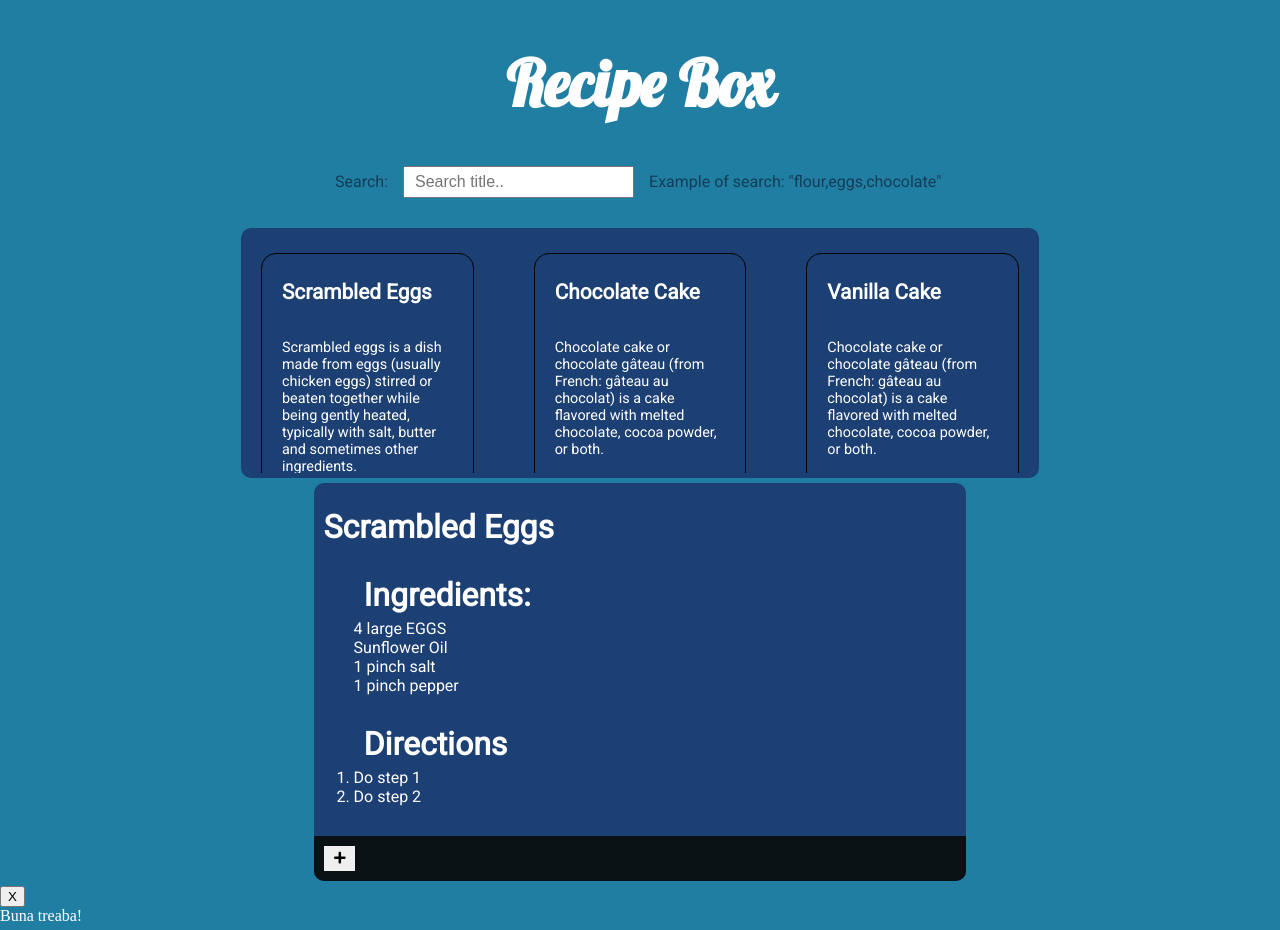
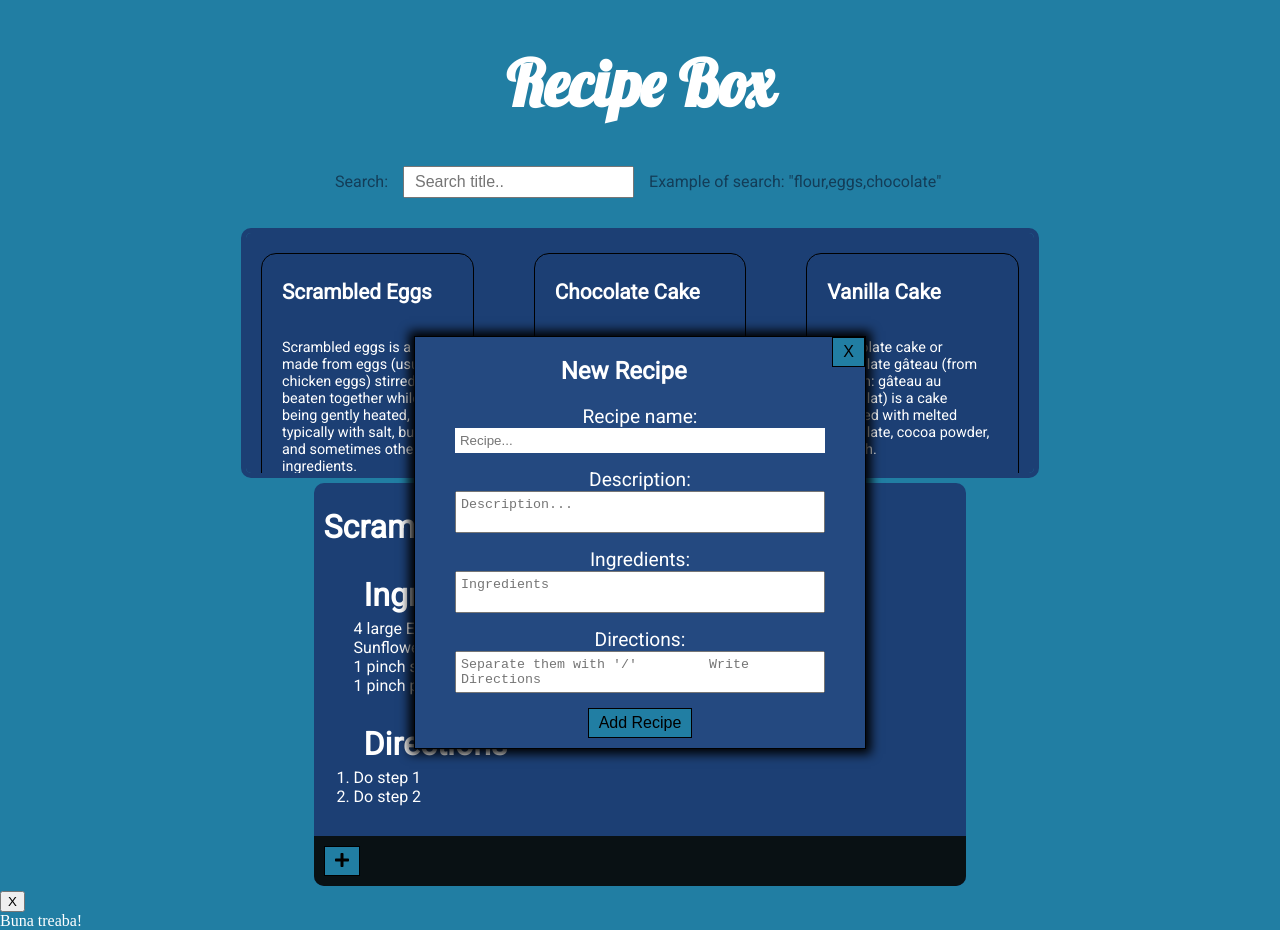
Before and after one commit to Andarus-1994/Recipes, a Vue app: page / in a window 1280 px wide. Built offline with nearby package versions, Linux system fonts and the light colour scheme.

Commit message:
Add recipe form, but no functionality

```diff
--- a/src/components/Add.vue
+++ b/src/components/Add.vue
@@ -1,22 +1,56 @@
 <template>
   <div class="add">
 
-    <button> <font-awesome-icon icon="plus" /></button>
+    <button @click="hide=!hide"> <font-awesome-icon icon="plus" /></button>
+    <div v-if="hide" class="AddTemplate">
+      <button @click="hide=!hide" style="float:right">X</button>
+      <h2>New Recipe</h2>
+      <div class="Inputs">
+      <div class="wrapperInput">
+      <label>Recipe name:</label>
+    <input type="text" v-model="recipe.name" placeholder="Recipe..." />
+      </div>
+      <div class="wrapperInput">
+      <label>Description:</label>
+    <textarea type="text" v-model="recipe.description" placeholder="Description..." />
+      </div>
+      <div class="wrapperInput">
+      <label>Ingredients:</label>
+    <textarea type="text" v-model="recipe.ingredients" placeholder="Ingredients" />
+      </div>
+      <div class="wrapperInput">
+      <label>Directions:</label>
+    <textarea type="text" v-model="recipe.directions" placeholder="Separate them with '/'         Write Directions" />
+      </div>
+      </div>
+      <button @click="addRecipe">Add Recipe</button>
+    </div>
   </div>
 </template>
 
 <script>
 export default {
   name: "add",
-
+   data: () => {
+    return {
+      hide: true,
+      recipe:{name:"",description:"", ingredients:[],directions:[]}
+    };
+   },
   created: function() {
     console.log('I am here');
   },
+  methods: {
+    addRecipe: function() {
+      console.log(this.recipe)
+    }
+  }
 };
 </script>
 
 <style lang="css" scoped>
 .add{
+    position: relative;
     background: rgb(9, 17, 20);
     border-bottom-right-radius: 10px;
     border-bottom-left-radius: 10px;
@@ -25,12 +59,50 @@ export default {
 
 .add button{
     position: relative;
+    background-color: rgb(33, 126, 163);
     cursor: pointer;
-    border:none;
+    border: 1px solid black;
     padding: 5px 10px;
+    font-size: 1rem;
 }
 .add button:active{
     top:1px;
     bottom:1px;
 }
+.add .AddTemplate{
+  position: absolute;
+  background: rgb(36, 73, 128);
+  border:1px solid black;
+  width:450px;
+  top:-500px;
+  padding-bottom: 10px;
+  right:0;
+  left:0;
+  margin-left: auto;
+  margin-right: auto;
+  text-align: center;
+  box-shadow: 0px 0px 10px 5px black;
+}
+.add .AddTemplate .wrapperInput{
+  margin:15px 40px;
+  display: flex;
+  flex-direction: column;
+}
+.add .AddTemplate .wrapperInput label{
+  font-size: 1.2rem;
+}
+.add .AddTemplate .wrapperInput input{
+  background: white;
+  border:none;
+  padding:5px;
+}
+
+.add .AddTemplate .wrapperInput  textarea {
+  resize: none;
+  padding:5px;
+}
+
+
+
+
 </style>
```
Also changed, not shown: Scripts/gh-pages-deploy.js (added, +25 -0 lines).
